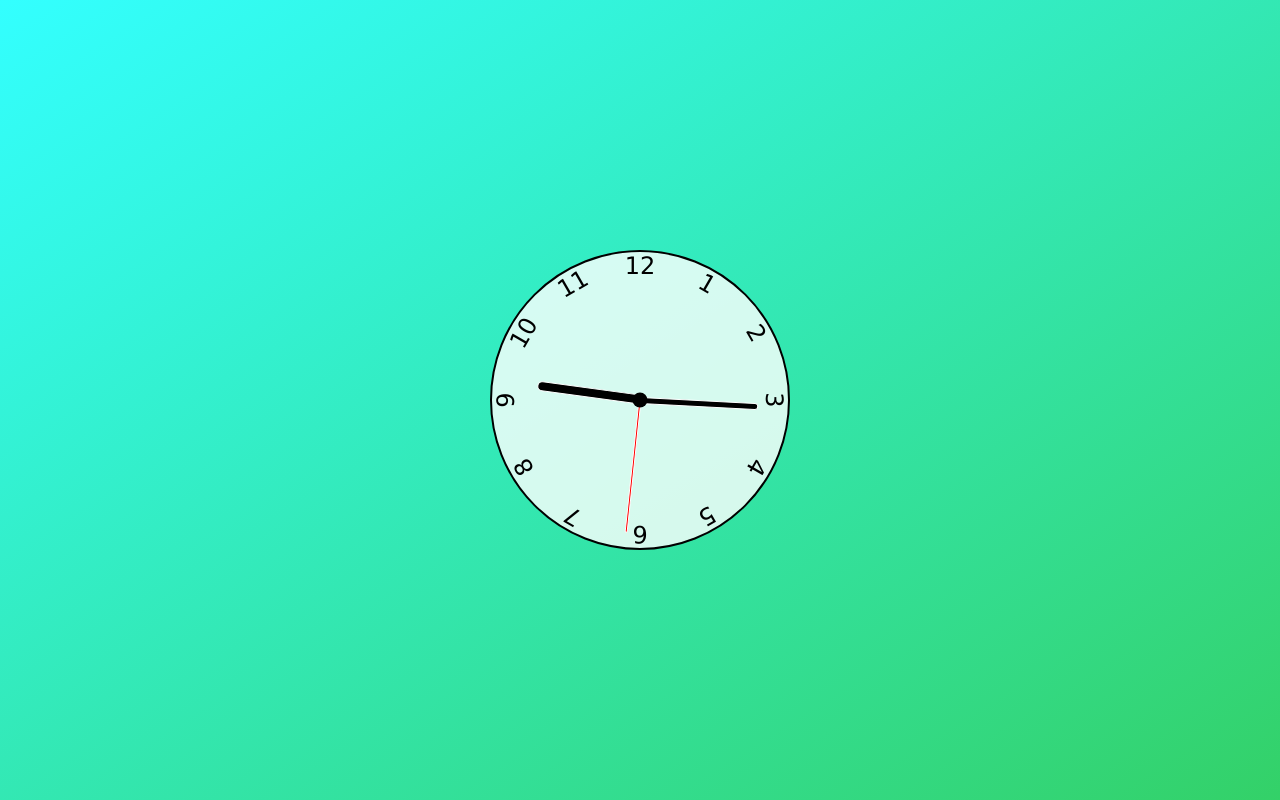
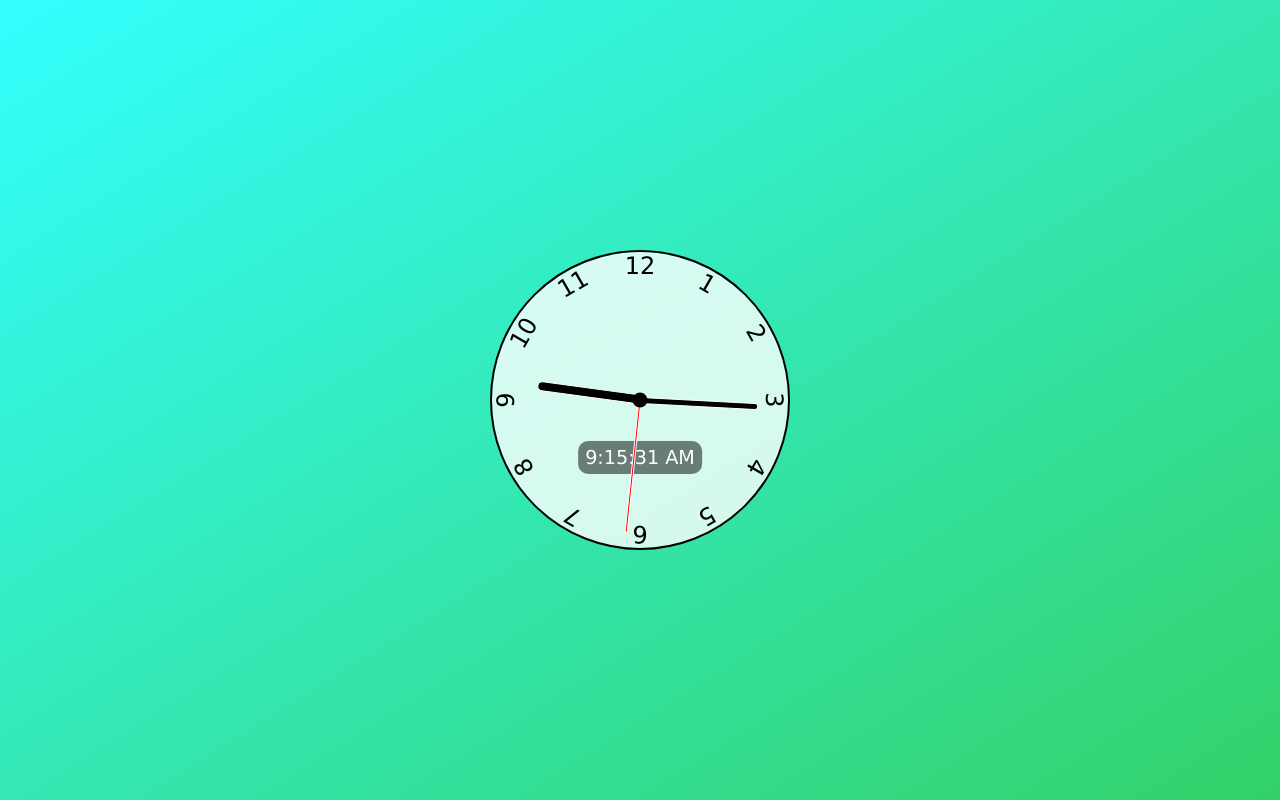
Before and after one commit to IbsanjU/ibs-clock, a plain HTML site: page index.html in a window 1280 px wide. Drawn offline with Linux system fonts and the light colour scheme.

Commit message:
add Digital clock

```diff
--- a/index.html
+++ b/index.html
@@ -30,6 +30,10 @@
          <div class="number number10">10</div>
          <div class="number number11">11</div>
          <div class="number number12">12</div>
+
+         <div class="digital-clock">
+            <div data-digital-clock></div>
+         </div>
       </div>
    </div>
 </body>
--- a/script.js
+++ b/script.js
@@ -3,6 +3,8 @@ setInterval(setClock, 1000);
 const hourHand = document.querySelector('[data-hour-hand]');
 const minuteHand = document.querySelector('[data-minute-hand]');
 const secondHand = document.querySelector('[data-second-hand]');
+const digitalClock = document.querySelector('[data-digital-clock]');
+
 
 function setClock() {
    const currentDate = new Date();
@@ -13,10 +15,16 @@ function setClock() {
    setRotation(secondHand, seccondsRatio);
    setRotation(minuteHand, minutesRatio);
    setRotation(hourHand, hoursRatio);
+
+   setDigitalClock(currentDate);
 }
 
 function setRotation(element, rotationRation) {
    element.style.setProperty('--rotation', rotationRation * 360);
 }
 
+let setDigitalClock = date => {
+   digitalClock.innerHTML = date.toLocaleTimeString();
+}
+
 setClock()
--- a/style.css
+++ b/style.css
@@ -109,3 +109,17 @@ body {
    border-radius: 50%;
    transform: translate(-50%, -50%);
 }
+
+.clock .digital-clock {
+  position: absolute;
+  display: flex;
+  bottom: 25%;
+  left: 50%;
+  transform: translateX(-50%);
+  font-size: 1.2rem;
+
+  background-color: rgba(0, 0, 0, 0.5);
+  color: white;
+  padding: 5px 7px;
+  border-radius: 10px;
+}
```
